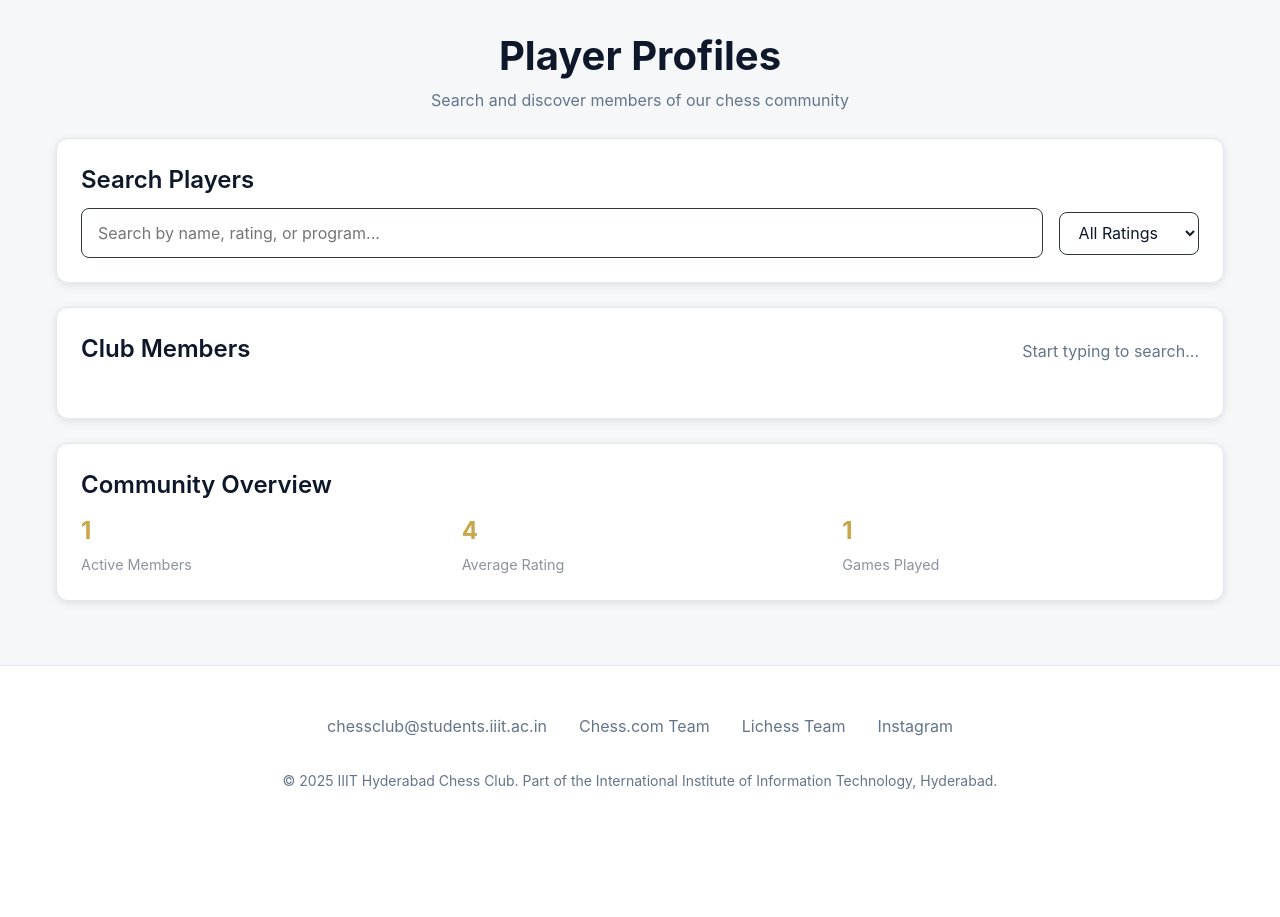
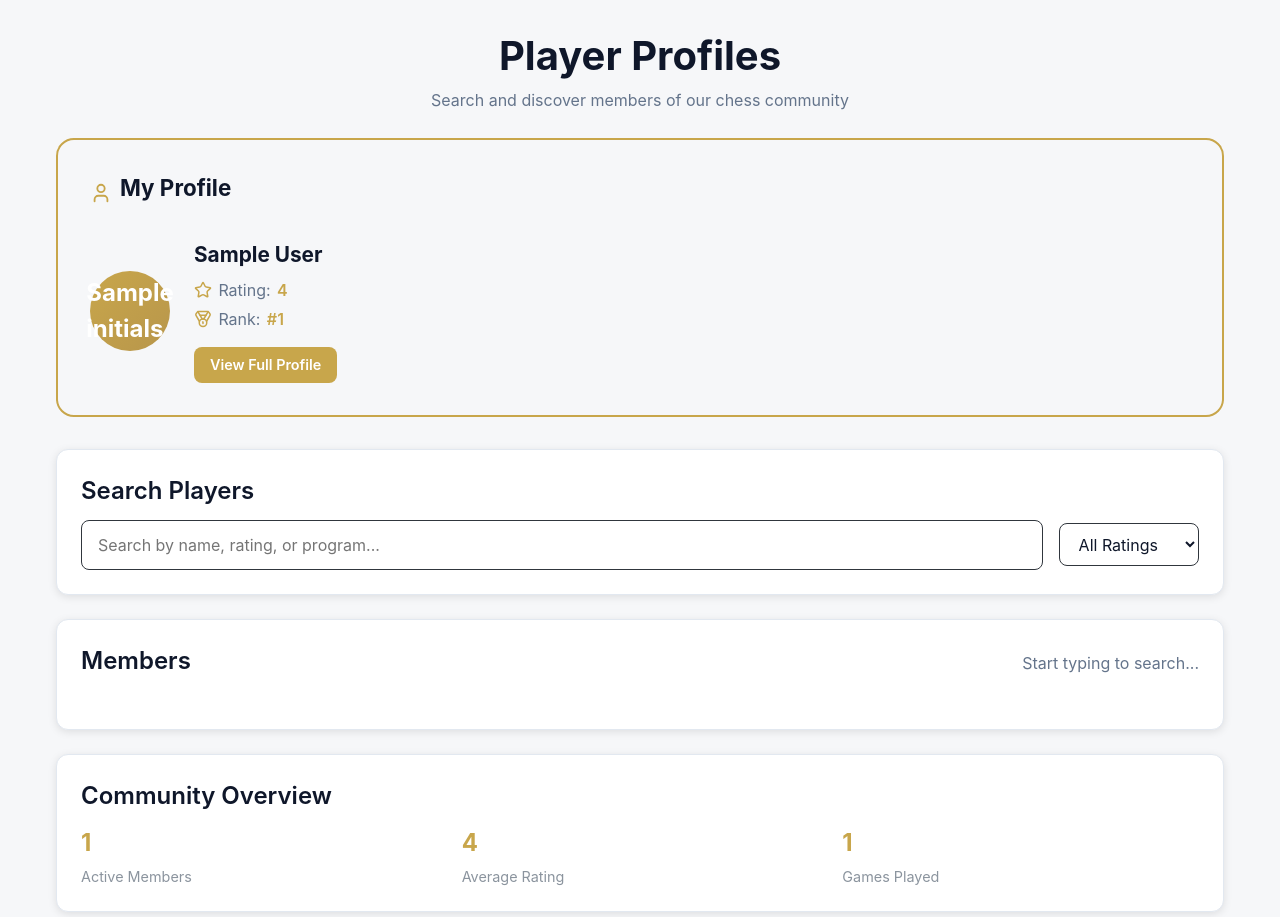
Before and after one commit to amitabh-anandpd/ChessClubIIIT, a Django app: template IIITChessClub/templates/profile.html in a window 1280 px wide. Shown: the part 108-1025 px from the top of the page. Before the commit the page ends 897 px from the top, so only its background shows below. Run offline with Django 4.2, Linux system fonts and the light colour scheme; the template is opened without the code that fills it: most values are stand-ins (such as "Sample title", 1, 10 or a date in 2020); some libraries are stand-ins or nearby versions.

Commit message:
Added profile view of logged in user

```diff
--- a/IIITChessClub/templates/profile.html
+++ b/IIITChessClub/templates/profile.html
@@ -8,6 +8,7 @@
   <meta name="description" content="Search and discover chess player profiles in the IIIT Hyderabad Chess Club community.">
   <link href="https://cdnjs.cloudflare.com/ajax/libs/lucide/0.344.0/lucide.min.css" rel="stylesheet">
   <link rel="stylesheet" href="{% static 'css/styles.css' %}">
+  <link rel="stylesheet" href="{% static 'css/hero-profile.css' %}">
 </head>
 <body>
   <nav class="navbar">
@@ -37,7 +38,63 @@
       <h1>Player Profiles</h1>
       <p class="text-muted">Search and discover members of our chess community</p>
     </div>
+    {% comment %} {% if curr_user %}
+        <div class="my-profile-card mb-6">
+          <h3 class="my-profile-title">👤 My Profile</h3>
+          <div class="my-profile-content">
+            <div class="profile-avatar">
+              {{ curr_user.initials }}
+            </div>
+            <div class="profile-info">
+              <h4 class="profile-name">
+                <a href="{% url 'user_profile' curr_user.username %}">
+                  {{ curr_user.first_name }} {{ curr_user.last_name }}
+                </a>
+              </h4>
+              <div class="profile-meta">
+                <span>⭐ Rating: <strong>{{ curr_user.profile.rating }}</strong></span><br>
+                <span>🏅 Rank: <strong>#{{ curr_user.profile.rank }}</strong></span>
+              </div>
+            </div>
+          </div>
+        </div>
+    {% endif %} {% endcomment %}
+    {% if curr_user %}
+        <section class="my-profile-hero mb-6">  <!-- added mb-6 for spacing -->
+          <div class="hero-header">
+            <i data-lucide="user" class="hero-icon"></i>
+            <h3 class="hero-title">My Profile</h3>
+          </div>
 
+          <div class="hero-body">
+            <div class="hero-avatar">
+              {{ curr_user.initials }}
+            </div>
+            <div class="hero-info">
+              <div class="hero-name">
+                <a href="{% url 'user_profile' curr_user.username %}">
+                  {{ curr_user.first_name }} {{ curr_user.last_name }}
+                </a>
+              </div>
+
+              <div class="hero-meta">
+                <div class="hero-stat">
+                  <i data-lucide="star" class="hero-stat-icon"></i> <span class="hero-label">Rating:</span>
+                  <span class="hero-value">{{ curr_user.profile.rating }}</span>
+                </div>
+                <div class="hero-stat">
+                  <i data-lucide="medal" class="hero-stat-icon"></i> <span class="hero-label">Rank:</span>
+                  <span class="hero-value">#{{ curr_user.profile.rank }}</span>
+                </div>
+              </div>
+
+              <a href="{% url 'user_profile' curr_user.username %}" class="hero-button">
+                View Full Profile
+              </a>
+            </div>
+          </div>
+        </section>
+    {% endif %}
     <!-- Search Section -->
     <div class="card mb-6">
       <h3>Search Players</h3>
@@ -65,7 +122,7 @@
     <!-- Search Results -->
     <div class="card mb-6">
       <div class="flex items-center justify-between mb-4">
-        <h3>Club Members</h3>
+        <h3>Members</h3>
         <div class="text-muted" id="results-count">Loading...</div>
       </div>
       <div id="profile-results" class="profile-grid">
```
